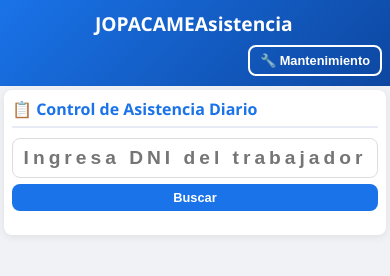
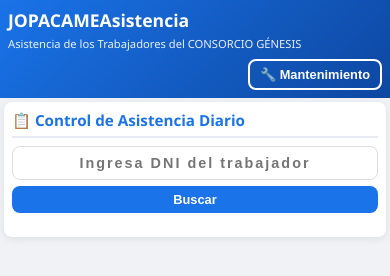
Before and after one commit to jopacame/asistencia-app, a website: page asistencia.html in a window 390 px wide. Drawn offline with Linux system fonts and the light colour scheme.

Commit message:
fix: escalar header y campo DNI en móviles, mover inline styles a CSS

```diff
--- a/asistencia.html
+++ b/asistencia.html
@@ -53,6 +53,9 @@
     }
     .form-row input:focus, .form-row select:focus {
       outline: none; border-color: #1a73e8; box-shadow: 0 0 0 3px rgba(26,115,232,0.15);
+    }
+    .dni-input {
+      font-size: 1.2rem; text-align: center; font-weight: 600; letter-spacing: 4px;
     }
 
     .btn {
@@ -180,16 +183,18 @@
     .photo-viewer-close:hover { background:rgba(255,255,255,0.2); }
 
     @media (max-width: 768px) {
-      .hero { padding: 16px 12px; }
-      .hero h1 { font-size: 1.4rem; margin-bottom: 4px; }
-      .hero p { font-size: 0.85rem; }
-      #heroInner { flex-direction: column; align-items: flex-start; }
+      .hero { padding: 12px; }
+      .hero h1 { font-size: 1.3rem; margin-bottom: 2px; word-break: break-word; }
+      .hero p { font-size: 0.8rem; }
+      #heroInner { flex-direction: column; align-items: flex-start; width: 100%; }
       #heroInner > div:last-child { align-self: flex-end; }
+      #heroInner > div:first-child { min-width: 0; width: 100%; }
       .container { max-width: 100%; padding: 8px; }
       .card { padding: 12px; margin-bottom: 12px; }
-      .card h2 { font-size: 1.1rem; margin-bottom: 10px; padding-bottom: 6px; }
+      .card h2 { font-size: 1.1rem; margin-bottom: 8px; padding-bottom: 6px; }
       .form-row { flex-direction: column; gap: 6px; }
-      .form-row input, .form-row select { width: 100%; min-width: 0; padding: 8px 10px; font-size: 0.9rem; }
+      .form-row input, .form-row select { width: 100% !important; min-width: 0; padding: 8px 10px; font-size: 0.9rem; }
+      .dni-input { font-size: 1.1rem; letter-spacing: 3px; padding: 8px; }
       .today-grid { grid-template-columns: 1fr; }
       #attVideo { max-height: 220px; }
       .table-wrapper { overflow-x: auto; }
@@ -198,16 +203,15 @@
       .att-photo-thumb { width: 36px; height: 36px; }
       .badge { font-size: 0.65rem; padding: 2px 6px; }
       .btn { font-size: 0.85rem; padding: 8px 14px; }
-      #attendanceDni { font-size: 1.1rem; letter-spacing: 3px; padding: 8px; }
     }
     @media (max-width: 480px) {
-      .hero { padding: 10px 8px; }
-      .hero h1 { font-size: 1.2rem; }
-      .hero p { display: none; }
-      #heroInner > div:first-child { min-width: 0; }
+      .hero { padding: 8px; }
+      .hero h1 { font-size: 1.1rem; }
+      .hero p { font-size: 0.7rem; }
       .container { padding: 4px; }
       .card { padding: 8px; margin-bottom: 8px; border-radius: 8px; }
-      .card h2 { font-size: 1rem; }
+      .card h2 { font-size: 0.95rem; }
+      .dni-input { font-size: 1rem; letter-spacing: 2px; padding: 6px; }
       table { font-size: 0.65rem; }
       th, td { padding: 3px 2px; }
       .att-photo-thumb { width: 28px; height: 28px; }
@@ -215,22 +219,22 @@
       #attVideo { max-height: 180px; }
     }
     @media (orientation: landscape) and (max-height: 500px) {
-      .hero { padding: 6px 12px; }
-      .hero h1 { font-size: 1rem; margin-bottom: 0; }
+      .hero { padding: 4px 12px; }
+      .hero h1 { font-size: 0.95rem; margin-bottom: 0; }
       .hero p { display: none; }
-      #heroInner { flex-direction: row; align-items: center; }
-      #heroInner > div:first-child { min-width: 0; }
+      #heroInner { flex-direction: row; align-items: center; width: 100%; }
+      #heroInner > div:first-child { min-width: 0; width: auto; }
       #heroInner > div:last-child { align-self: auto; }
       .container { max-width: 100%; padding: 4px; }
       .card { padding: 6px 10px; margin-bottom: 6px; border-radius: 6px; }
       .card h2 { font-size: 0.85rem; margin-bottom: 4px; padding-bottom: 4px; }
       .form-row { flex-direction: row; gap: 4px; margin-bottom: 4px; }
       .form-row input, .form-row select { width: auto; min-width: 80px; flex: 1; padding: 4px 8px; font-size: 0.8rem; }
+      .dni-input { font-size: 0.9rem; letter-spacing: 2px; padding: 4px; }
       #attVideo { max-height: 120px; }
       .camera-area { padding: 4px; }
       .camera-actions { gap: 4px; }
       .camera-actions .btn { font-size: 0.75rem; padding: 4px 10px; }
-      #attendanceDni { font-size: 0.9rem; letter-spacing: 2px; padding: 4px; }
       .today-grid { display: flex; gap: 6px; }
       .worker-list { gap: 4px; }
       .worker-tag { padding: 4px 8px; }
@@ -279,7 +283,7 @@
   <div class="card">
     <h2>📋 Control de Asistencia Diario</h2>
     <div class="form-row">
-      <input type="text" id="attendanceDni" placeholder="Ingresa DNI del trabajador" maxlength="8" inputmode="numeric" style="font-size:1.2rem;text-align:center;font-weight:600;letter-spacing:4px;">
+      <input type="text" id="attendanceDni" class="dni-input" placeholder="Ingresa DNI del trabajador" maxlength="8" inputmode="numeric">
       <button class="btn btn-primary" onclick="lookupWorker()">Buscar</button>
     </div>
 
```
